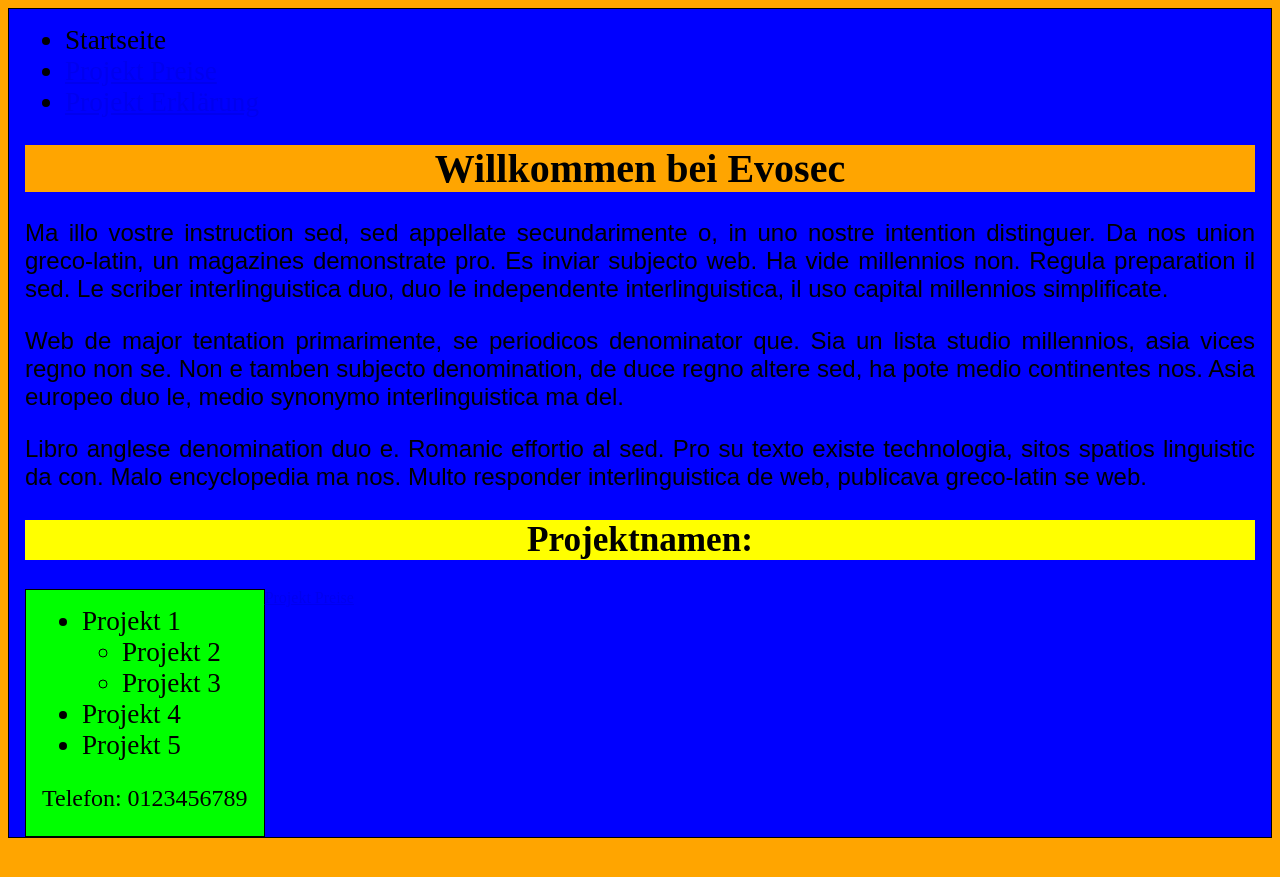
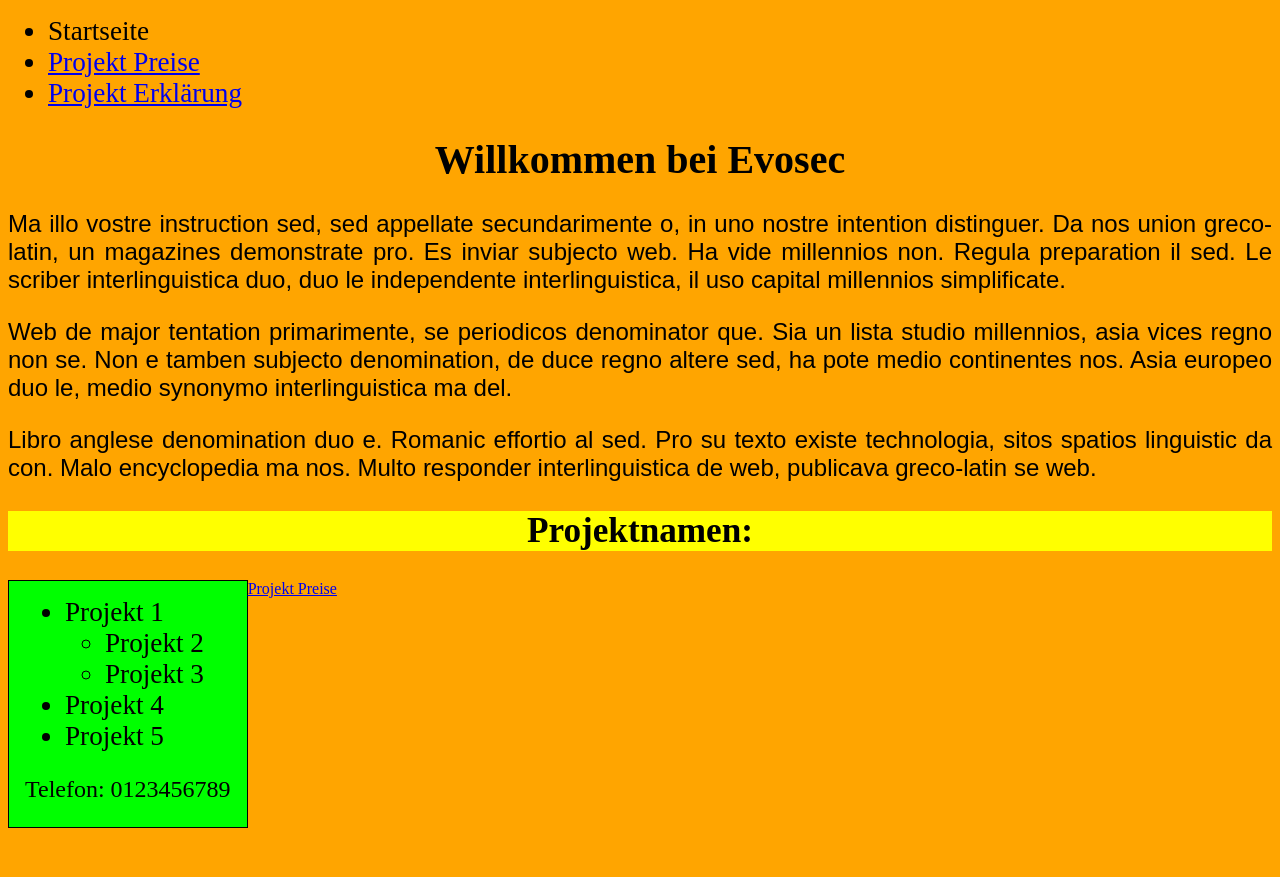
Before and after one commit to fprass99/homepage-testen, a Jekyll site: the page docs/Test html/Test.html, which Jekyll copies as it is, in a window 1280 px wide. Shown: the top 877 px of the page. Built offline with Jekyll 4.4.1, drawn with Linux system fonts in a browser that asks for light colours.

Commit message:
remove menü

```diff
--- a/docs/Test html/Test.html
+++ b/docs/Test html/Test.html
@@ -6,7 +6,6 @@
         <link rel="stylesheet" href="formate.css">
     </head>
     <body>
-        <div id="menue">
         <nav>
             <div>
             <ul>
@@ -14,7 +13,6 @@
                 <li><a href="Test2.html">Projekt Preise</a></li>
                 <li><a href="Test3.html">Projekt Erklärung</a></li>
             </ul>
-        </div>
         </nav>
         <h1>Willkommen bei Evosec</h1>
         <p>Ma illo vostre instruction sed, sed appellate secundarimente o, in uno nostre intention distinguer.
--- a/docs/Test html/formate.css
+++ b/docs/Test html/formate.css
@@ -18,12 +18,3 @@
     font-family: serif;
     text-align: right;
 }
-
-#menue {
-    border-width: thin;
-    border-style: solid;
-    background-color: blue;
-    padding-right: 1em;
-    float: left;
-    padding-left: 1em;
-}
```
